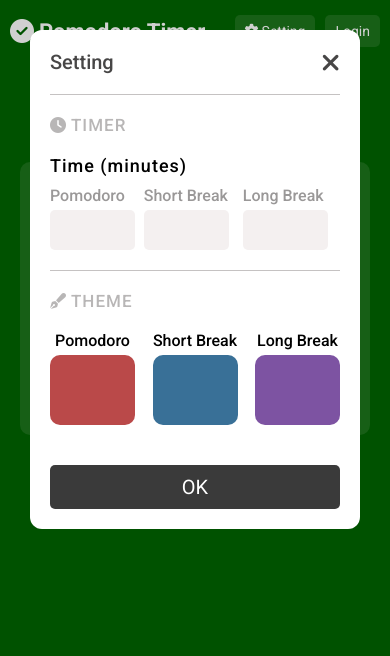
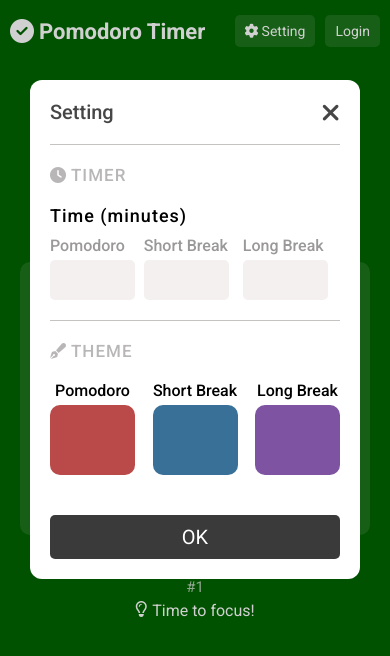
Before and after one commit to TursunovFirdavs/Pomodoro-timer, a plain HTML site: page index.html in a window 390 px wide. Both pictures are taken after a click on the button "Setting". Drawn offline with nearby package versions, Linux system fonts and the light colour scheme.

Commit message:
media ended

```diff
--- a/style.css
+++ b/style.css
@@ -180,7 +180,7 @@ a[data = active] {
 
 .settings-wrapper {
     position: absolute;
-    top: 30px;
+    top: 80px;
     left: 50%;
     transform: translateX(-50%);
     background-color: #fff;
@@ -368,6 +368,7 @@ a[data = active] {
 @media only screen and (max-width: 600px) {
     nav {
         gap: 10px;
+        margin-bottom: 200px;
     }
 
     h1 {
```
